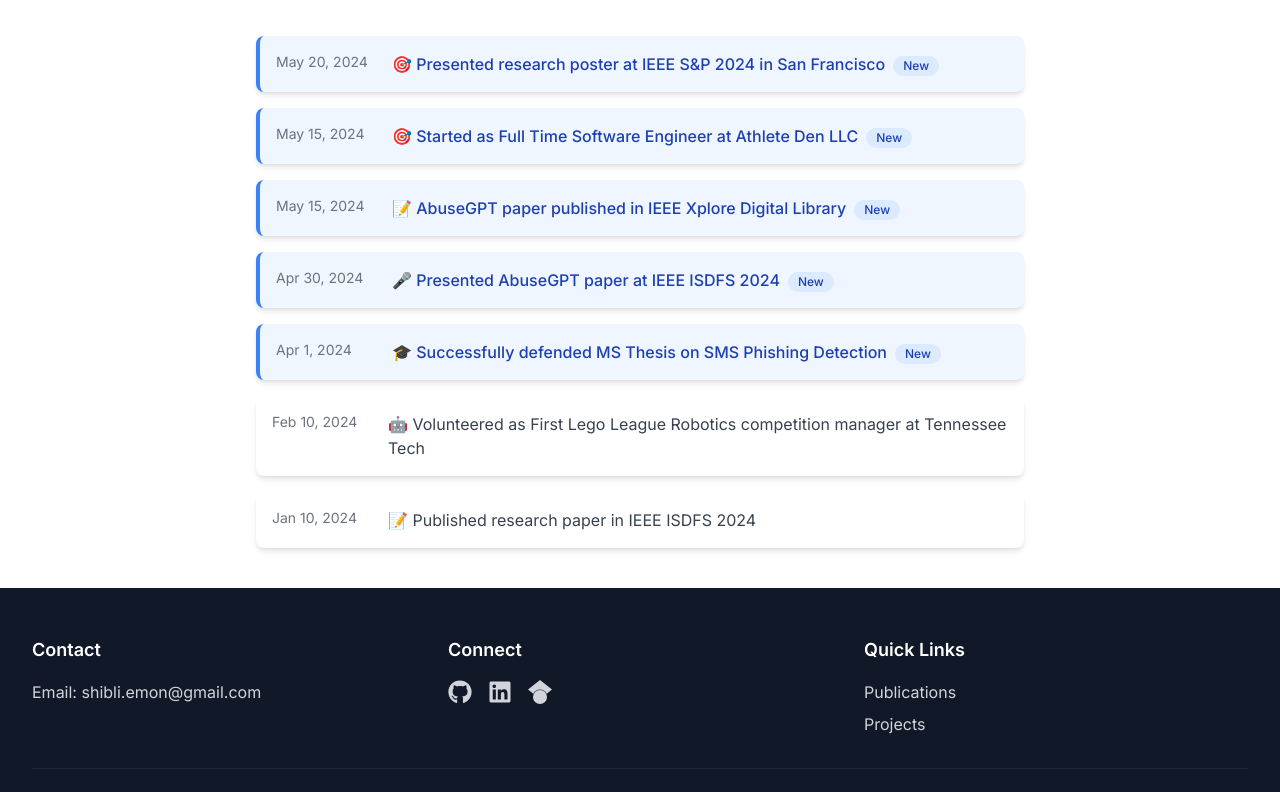
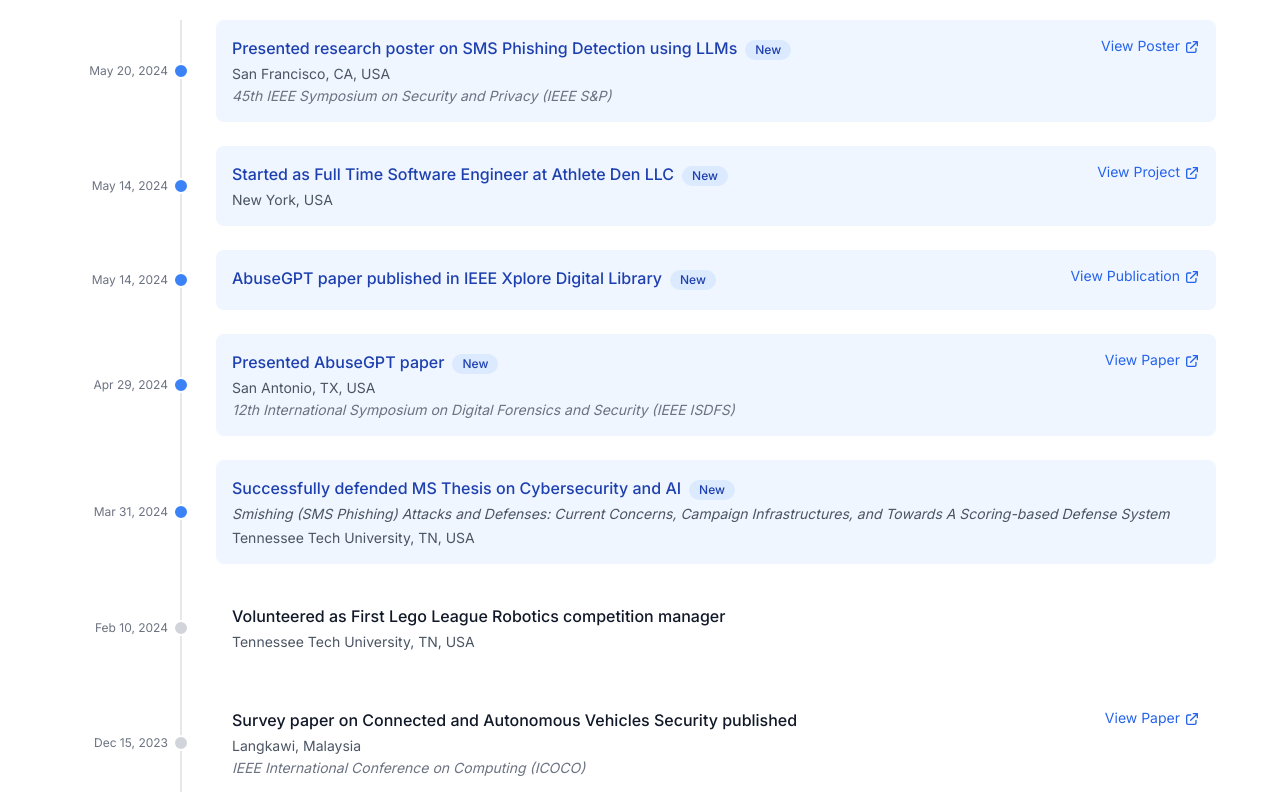
Before and after one commit to ashfakshibli/personal-website, a Next.js app: page / in a window 1280 px wide. Shown: the part 748-1540 px from the top of the page. Built offline with nearby package versions, Linux system fonts and the light colour scheme.

Commit message:
Updated latest news in homepage Why: Show updated news from profile How:  Added new section and design Tags: Backend Resolve #NA Developer: ashfakshibli

```diff
--- a/src/app/page.tsx
+++ b/src/app/page.tsx
@@ -14,7 +14,7 @@
       </section>
 
       {/* Latest News Section */}
-      <section className="bg-white dark:bg-gray-900 py-4">
+      <section className="bg-white dark:bg-gray-900 py-0">
         <div className="max-w-7xl mx-auto px-4 sm:px-6 lg:px-8">
           <LatestNews />
         </div>
--- a/src/components/home/LatestNews.tsx
+++ b/src/components/home/LatestNews.tsx
@@ -3,46 +3,82 @@
 import React from 'react';
 import { motion } from 'framer-motion';
 
-// News item type definition
 interface NewsItem {
   date: Date;
   content: string;
   isHighlight?: boolean;
+  link?: {
+    url: string;
+    text: string;
+  };
+  location?: string;
+  conference?: string;
+  subtitle?: string;
 }
 
 const unsortedNewsItems: NewsItem[] = [
   {
-    date: new Date('2024-05-15'),
-    content: '🎯 Started as Full Time Software Engineer at Athlete Den LLC',
-    isHighlight: true
+    date: new Date('2024-05-20'),
+    content: 'Presented research poster on SMS Phishing Detection using LLMs',
+    isHighlight: true,
+    link: {
+      url: 'https://sp2024.ieee-security.org/downloads/SP24-posters/sp24posters-final19.pdf',
+      text: 'View Poster'
+    },
+    location: 'San Francisco, CA, USA',
+    conference: '45th IEEE Symposium on Security and Privacy (IEEE S&P)'
   },
   {
-    date: new Date('2024-05-15'),
-    content: '📝 AbuseGPT paper published in IEEE Xplore Digital Library',
-    isHighlight: true
+    date: new Date('2024-05-14'),
+    content: 'Started as Full Time Software Engineer at Athlete Den LLC',
+    isHighlight: true,
+    link: {
+      url: '/projects#athlete-den',
+      text: 'View Project'
+    },
+    location: 'New York, USA'
   },
   {
-    date: new Date('2024-05-20'),
-    content: '🎯 Presented research poster at IEEE S&P 2024 in San Francisco',
-    isHighlight: true
+    date: new Date('2024-05-14'),
+    content: 'AbuseGPT paper published in IEEE Xplore Digital Library',
+    isHighlight: true,
+    link: {
+      url: 'https://ieeexplore.ieee.org/abstract/document/10527300',
+      text: 'View Publication'
+    }
   },
   {
-    date: new Date('2024-04-30'),
-    content: '🎤 Presented AbuseGPT paper at IEEE ISDFS 2024',
-    isHighlight: true
+    date: new Date('2024-04-29'),
+    content: 'Presented AbuseGPT paper',
+    isHighlight: true,
+    location: 'San Antonio, TX, USA',
+    conference: '12th International Symposium on Digital Forensics and Security (IEEE ISDFS)',
+    link: {
+      url: 'https://ieeexplore.ieee.org/abstract/document/10527300',
+      text: 'View Paper'
+    }
   },
   {
-    date: new Date('2024-04-01'),
-    content: '🎓 Successfully defended MS Thesis on SMS Phishing Detection',
-    isHighlight: true
+    date: new Date('2024-03-31'),
+    content: 'Successfully defended MS Thesis on Cybersecurity and AI',
+    subtitle: 'Smishing (SMS Phishing) Attacks and Defenses: Current Concerns, Campaign Infrastructures, and Towards A Scoring-based Defense System',
+    isHighlight: true,
+    location: 'Tennessee Tech University, TN, USA'
   },
   {
     date: new Date('2024-02-10'),
-    content: '🤖 Volunteered as First Lego League Robotics competition manager at Tennessee Tech',
+    content: 'Volunteered as First Lego League Robotics competition manager',
+    location: 'Tennessee Tech University, TN, USA'
   },
   {
-    date: new Date('2024-01-10'),
-    content: '📝 Published research paper in IEEE ISDFS 2024',
+    date: new Date('2023-12-15'),
+    content: 'Survey paper on Connected and Autonomous Vehicles Security published',
+    link: {
+      url: 'https://ieeexplore.ieee.org/abstract/document/10397929',
+      text: 'View Paper'
+    },
+    conference: 'IEEE International Conference on Computing (ICOCO)',
+    location: 'Langkawi, Malaysia'
   }
 ];
 
@@ -63,7 +99,11 @@
         Latest News
       </motion.h2>
 
-      <div className="max-w-3xl mx-auto space-y-4">
+      <div className="relative w-full max-w-6xl mx-auto">
+        {/* Timeline line */}
+        <div className="absolute left-[116px] top-0 bottom-0 w-0.5 bg-gray-200 dark:bg-gray-700" />
+
+        <div className="space-y-6">
           {[...unsortedNewsItems]
             .sort((a, b) => b.date.getTime() - a.date.getTime())
             .map((item, index) => (
@@ -73,27 +113,44 @@
               whileInView={{ opacity: 1, x: 0 }}
               viewport={{ once: true }}
               transition={{ delay: index * 0.1 }}
-            className={`
-              p-4 rounded-lg shadow-md transition-all duration-300
-              ${item.isHighlight || isRecent(item.date)
-                ? 'bg-blue-50 dark:bg-blue-900/30 border-l-4 border-blue-500'
-                : 'bg-white dark:bg-gray-800'}
-              ${isRecent(item.date) ? 'transform hover:scale-102' : 'hover:bg-gray-50 dark:hover:bg-gray-700'}
-            `}
+              className="group relative flex"
             >
-            <div className="flex items-start gap-4">
-              <div className="min-w-[100px] text-sm text-gray-500 dark:text-gray-400">
+              {/* Date column */}
+              <div className="flex-none w-[120px] text-xs whitespace-nowrap text-gray-500 dark:text-gray-400 text-right pr-4 self-center">
                 {item.date.toLocaleDateString('en-US', {
                   month: 'short',
                   day: 'numeric',
                   year: 'numeric'
                 })}
               </div>
-              <div className="flex-1">
+
+              {/* Timeline dot */}
+              <div className={`
+                absolute left-[109px] top-1/2 -translate-y-1/2 z-10
+                w-4 h-4 rounded-full border-2 border-white dark:border-gray-800
+                ${item.isHighlight || isRecent(item.date)
+                  ? 'bg-blue-500 dark:bg-blue-400'
+                  : 'bg-gray-300 dark:bg-gray-600'}
+              `} />
+
+              {/* Content */}
+              <div
+                onClick={() => item.link && window.open(item.link.url, '_blank')}
+                className={`
+                  flex-grow ml-8 p-4 rounded-lg transition-all duration-300
+                  ${item.isHighlight || isRecent(item.date)
+                    ? 'bg-blue-50 dark:bg-blue-900/30'
+                    : 'bg-white dark:bg-gray-800 group-hover:bg-gray-50 dark:group-hover:bg-gray-700'}
+                  ${item.link ? 'cursor-pointer hover:shadow-md' : ''}
+              `}>
+                <div className="flex justify-between items-start gap-4">
+                  <div className="flex-grow">
+                    <div className="flex items-start justify-between gap-4">
                       <p className={`
+                        font-medium
                         ${item.isHighlight || isRecent(item.date)
-                    ? 'text-blue-800 dark:text-blue-200 font-medium'
-                    : 'text-gray-700 dark:text-gray-300'}
+                          ? 'text-blue-800 dark:text-blue-200'
+                          : 'text-gray-900 dark:text-gray-100'}
                       `}>
                         {item.content}
                         {(item.isHighlight || isRecent(item.date)) && (
@@ -102,11 +159,44 @@
                           </span>
                         )}
                       </p>
+
+                      {item.link && (
+                        <button
+                          onClick={(e) => {
+                            e.stopPropagation(); // Prevent triggering the card click
+                            window.open(item.link.url, '_blank');
+                          }}
+                          className="flex-none text-sm text-blue-600 dark:text-blue-400 hover:underline whitespace-nowrap focus:outline-none group/link"
+                        >
+                          {item.link.text}
+                          <svg className="inline-block w-4 h-4 ml-1 transition-transform group-hover/link:translate-x-0.5" fill="none" stroke="currentColor" viewBox="0 0 24 24">
+                            <path strokeLinecap="round" strokeLinejoin="round" strokeWidth="2" d="M10 6H6a2 2 0 00-2 2v10a2 2 0 002 2h10a2 2 0 002-2v-4M14 4h6m0 0v6m0-6L10 14" />
+                          </svg>
+                        </button>
+                      )}
+                    </div>
+
+                    {item.subtitle && (
+                      <p className="mt-1 text-sm text-gray-600 dark:text-gray-400 italic">
+                        {item.subtitle}
+                      </p>
+                    )}
+
+                    <div className="mt-1 text-sm space-y-0.5">
+                      {item.location && (
+                        <p className="text-gray-600 dark:text-gray-400">{item.location}</p>
+                      )}
+                      {item.conference && (
+                        <p className="text-gray-500 dark:text-gray-500 italic">{item.conference}</p>
+                      )}
+                    </div>
+                  </div>
                 </div>
               </div>
             </motion.div>
           ))}
         </div>
       </div>
+    </div>
   );
 }
```
Lines whose indentation alone changed are shown as unchanged.
